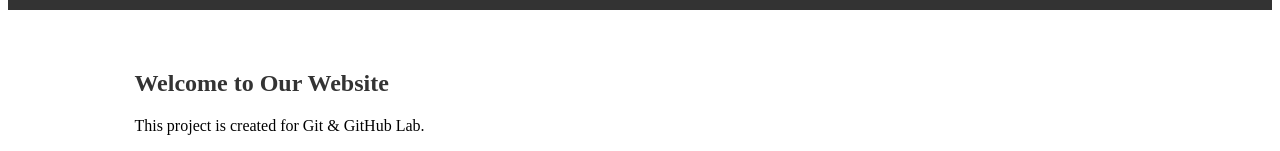
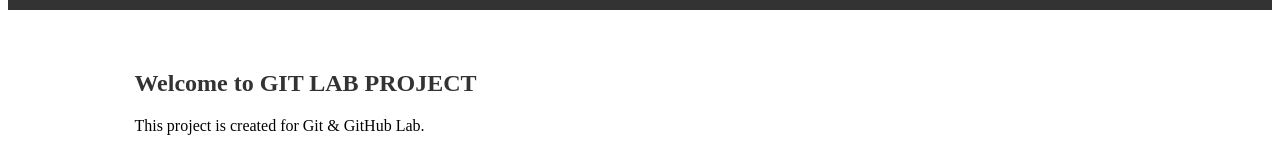
Before and after one commit to Vinuta-30/git-lab-project, a plain HTML site: page index.html in a window 1280 px wide. Shown: the part 136-287 px from the top of the page. Drawn offline with Linux system fonts and the light colour scheme.

Commit message:
conflict

```diff
--- a/index.html
+++ b/index.html
@@ -17,7 +17,7 @@
 </header>
 
 <section>
-    <h2>Welcome to Our Website</h2>
+    <h2>Welcome to GIT LAB PROJECT</h2>
 
     <p>
         This project is created for Git & GitHub Lab.
```
